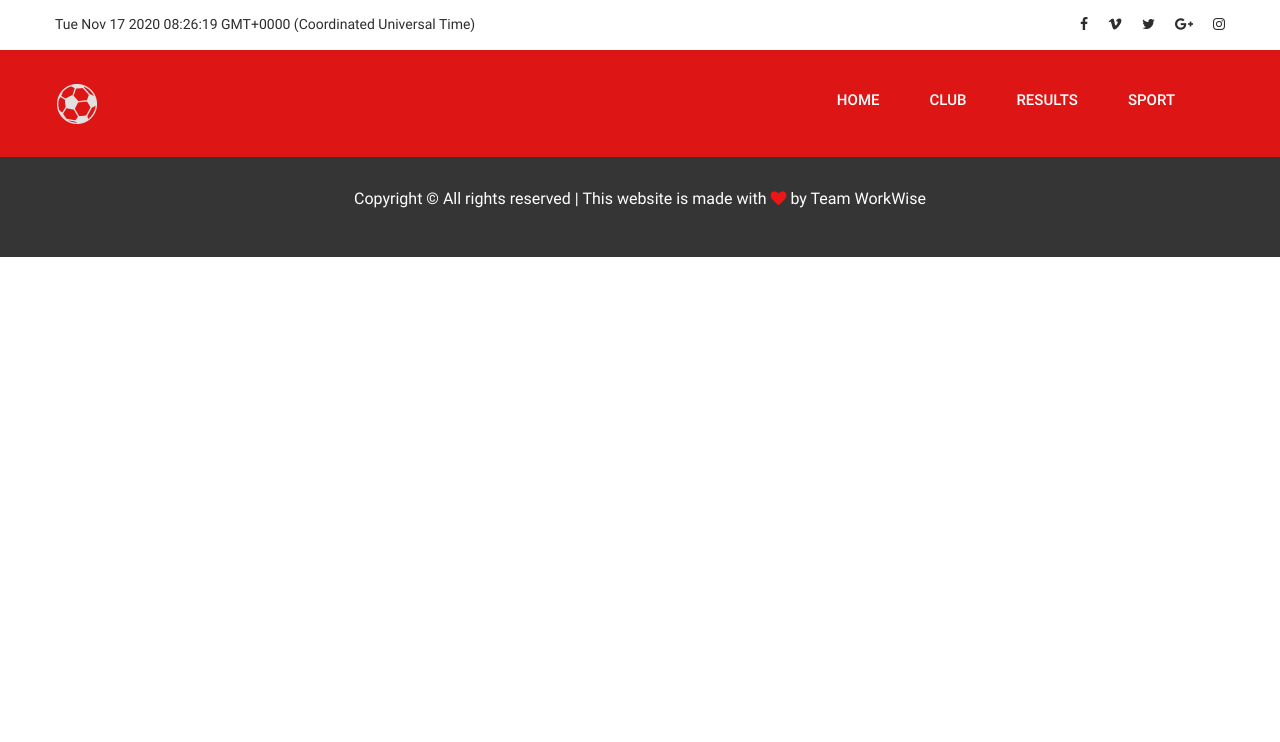
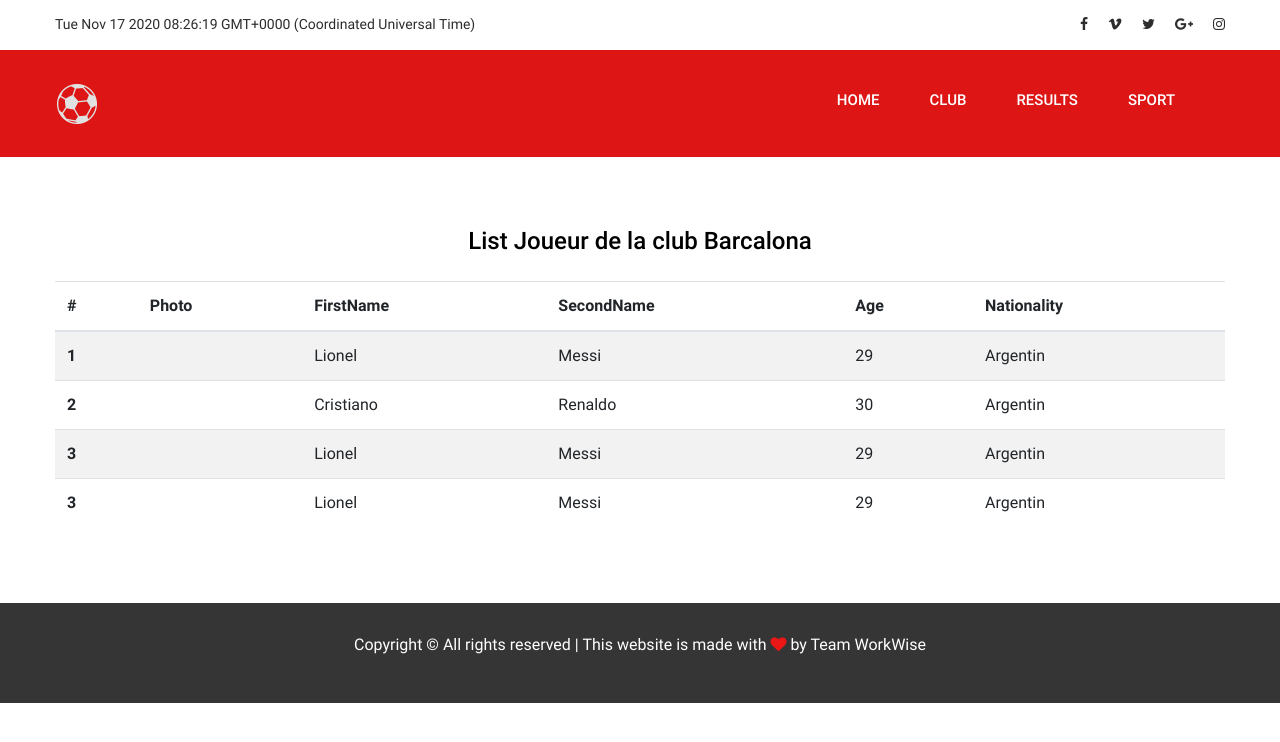
Before and after one commit to RochdiArafa/ClubSportif, an Angular app in the folder App_Front/: page /joueur in a window 1280 px wide. Before the commit this address led to /. Shown: the top 742 px of the page. Built offline with nearby package versions, Linux system fonts and the light colour scheme.

Commit message:
add joueur componant

```diff
--- a/App_Front/src/app/club/club.component.html
+++ b/App_Front/src/app/club/club.component.html
@@ -4,7 +4,7 @@
     <div class="row">
       <div class="col-lg-12">
         <div class="ms-content">
-          <h4 style="color: black; text-align: center">Clubs</h4>
+          <h4 style="color: black; text-align: center">List Clubs</h4>
           <div class="">
             <table class="table table-striped">
               <thead>
@@ -24,7 +24,7 @@
                   <td>Otto</td>
                   <td>@mdo</td>
                   <td>Otto</td>
-                  <td><button type="button" class="btn btn-primary">Visit</button></td>
+                  <td><a type="button" class="btn btn-primary" [routerLink]="['/joueur']">Visit</a></td>
                 </tr>
                 <tr>
                   <th scope="row">2</th>
--- /dev/null
+++ b/App_Front/src/app/joueur/joueur.component.html
@@ -0,0 +1,60 @@
+<!-- Match Section Begin -->
+<section class="match-section set-bg" data-setbg="assets/template/images/match/match-bg.jpg">
+  <div class="container">
+    <div class="row">
+      <div class="col-lg-12">
+        <div class="ms-content">
+          <h4 style="color: black; text-align: center">List Joueur de la club {{club}}</h4>
+          <div class="">
+            <table class="table table-striped">
+              <thead>
+                <tr>
+                  <th scope="col">#</th>
+                  <th scope="col">Photo</th>
+                  <th scope="col">FirstName</th>
+                  <th scope="col">SecondName</th>
+                  <th scope="col">Age</th>
+                  <th scope="col">Nationality</th>
+                </tr>
+              </thead>
+              <tbody>
+                <tr>
+                  <th scope="row">1</th>
+                  <td></td>
+                  <td>Lionel</td>
+                  <td>Messi</td>
+                  <td>29</td>
+                  <td>Argentin</td>
+                </tr>
+                <tr>
+                  <th scope="row">2</th>
+                  <td></td>
+                  <td>Cristiano</td>
+                  <td>Renaldo</td>
+                  <td>30</td>
+                  <td>Argentin</td>
+                </tr>
+                <tr>
+                  <th scope="row">3</th>
+                  <td></td>
+                  <td>Lionel</td>
+                  <td>Messi</td>
+                  <td>29</td>
+                  <td>Argentin</td>
+                </tr>
+                <tr>
+                  <th scope="row">3</th>
+                  <td></td>
+                  <td>Lionel</td>
+                  <td>Messi</td>
+                  <td>29</td>
+                  <td>Argentin</td>
+                </tr>
+              </tbody>
+            </table>
+          </div>
+        </div>
+      </div>
+    </div>
+  </div>
+</section>
--- /dev/null
+++ b/App_Front/src/app/joueur/joueur.component.ts
@@ -0,0 +1,16 @@
+import { Component, OnInit } from '@angular/core';
+
+@Component({
+  selector: 'app-joueur',
+  templateUrl: './joueur.component.html',
+  styleUrls: ['./joueur.component.css']
+})
+export class JoueurComponent implements OnInit {
+
+  club: string='Barcalona';
+  constructor() { }
+
+  ngOnInit() {
+  }
+
+}
--- a/App_Front/src/app/sport/sport.component.html
+++ b/App_Front/src/app/sport/sport.component.html
@@ -1,3 +1,45 @@
-<p>
-  sport works!
-</p>
+<!-- Match Section Begin -->
+<section class="match-section set-bg" data-setbg="assets/template/images/match/match-bg.jpg">
+  <div class="container">
+    <div class="row">
+      <div class="col-lg-12">
+        <div class="ms-content">
+          <h4 style="color: black; text-align: center">List Sports :</h4>
+          <div class="">
+            <table class="table table-striped">
+              <thead>
+                <tr>
+                  <th scope="col">#</th>
+                  <th scope="col">Name</th>
+                  <th scope="col">Clubs</th>
+                </tr>
+              </thead>
+              <tbody>
+                <tr>
+                  <th scope="row">1</th>
+                  <td>Football</td>
+                  <td><button type="button" class="btn btn-primary">Visit</button></td>
+                </tr>
+                <tr>
+                  <th scope="row">2</th>
+                  <td>Tenis</td>
+                  <td><button type="button" class="btn btn-primary">Visit</button></td>
+                </tr>
+                <tr>
+                  <th scope="row">3</th>
+                  <td>Handball</td>
+                  <td><button type="button" class="btn btn-primary">Visit</button></td>
+                </tr>
+                <tr>
+                  <th scope="row">3</th>
+                  <td>Regbi</td>
+                  <td><button type="button" class="btn btn-primary">Visit</button></td>
+                </tr>
+              </tbody>
+            </table>
+          </div>
+        </div>
+      </div>
+    </div>
+  </div>
+</section>
```
Also changed, not shown: App_Front/src/app/app.module.ts (+7 -1 lines), App_Front/src/app/joueur/joueur.component.css (added), 1 other file (tests, documents, lock files or other folders).
